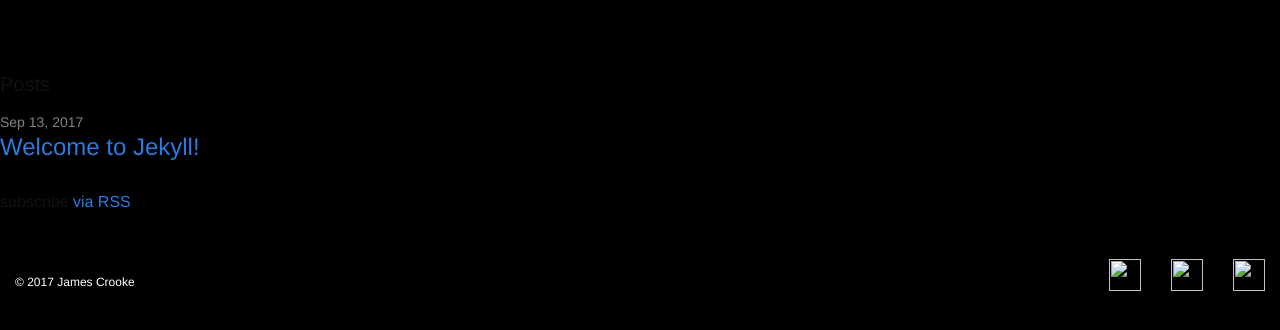
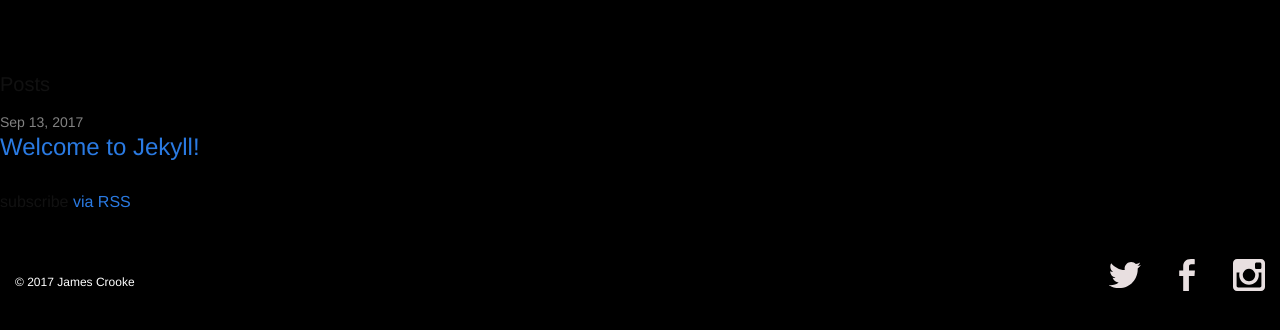
Before and after one commit to doulosiyxy/theexegesist, a Jekyll site: the page built from pages/home.html, in a window 1280 px wide. Shown: the top 330 px of the page. Built offline with Jekyll 4.4.1, drawn with Linux system fonts in a browser that asks for light colours; nearby versions of some CDN libraries.

Commit message:
Update footer.html

```diff
--- a/_includes/footer.html
+++ b/_includes/footer.html
@@ -4,9 +4,9 @@
   <div class="row">
       <p class="col-sm-4">&copy; 2017 James Crooke</p>
       <ul class="col-sm-8">
-        <li class="footer-col-1<!--col-sm-1--> icon"><img src="twitter.svg" type="image/svg+xml"/></li>
-        <li class="footer-col-1<!--col-sm-1--> icon"><img src="facebook.svg" type="image/svg+xml"/></li>
-        <li class="footer-col-1<!--col-sm-1--> icon"><img src="instagram.svg" type="image/svg+xml"/></li>
+        <li class="footer-col-1<!--col-sm-1--> icon"><img src="../twitter.svg" type="image/svg+xml"/></li>
+        <li class="footer-col-1<!--col-sm-1--> icon"><img src="../facebook.svg" type="image/svg+xml"/></li>
+        <li class="footer-col-1<!--col-sm-1--> icon"><img src="../instagram.svg" type="image/svg+xml"/></li>
       </ul>
     </div>
 
```
